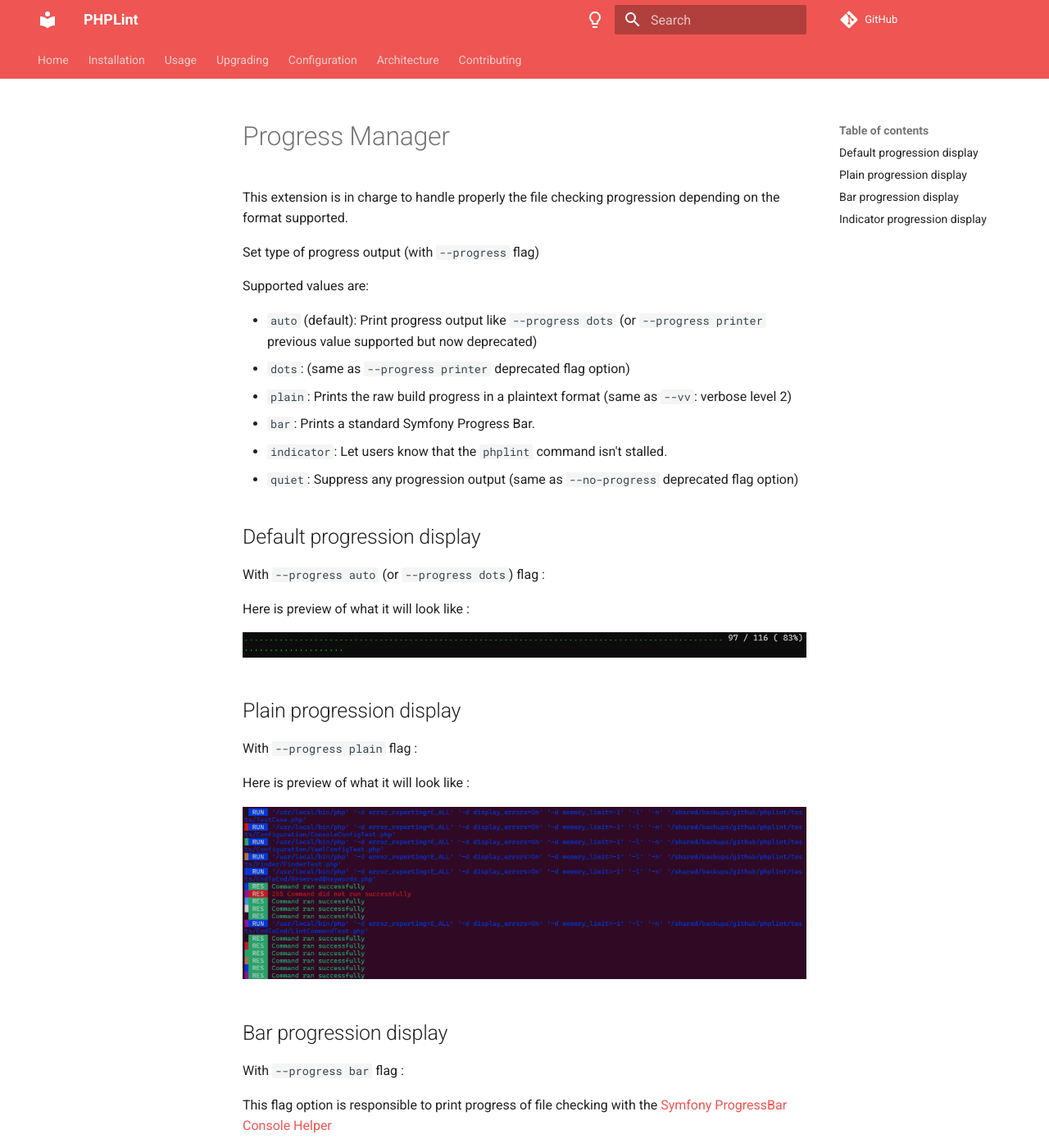
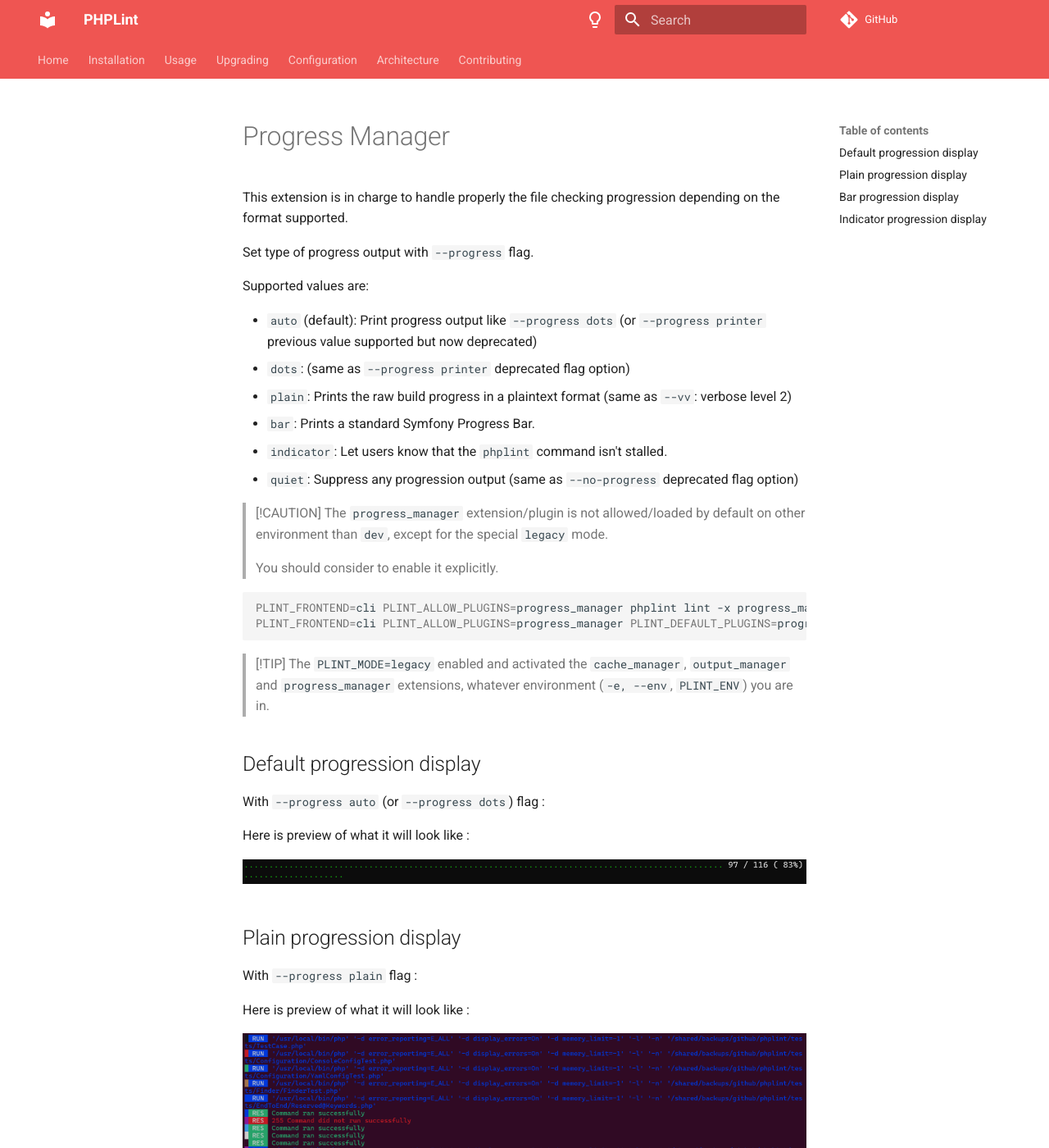
Before and after one commit to overtrue/phplint, an MkDocs documentation site: the page built from docs/extensions/progressManager.md, in a window 1280 px wide and 1400 px high. Shown: the whole window at 82% size. Built offline with MkDocs 1.6.1 and Material for MkDocs 9.7.7, drawn with Linux system fonts in a browser that asks for light colours; comment, search, counter and statistics services are not loaded.

Commit message:
updates the progress manager extension documentation

````diff
--- a/docs/extensions/progressManager.md
+++ b/docs/extensions/progressManager.md
@@ -2,7 +2,7 @@
 
 This extension is in charge to handle properly the file checking progression depending on the format supported.
 
-Set type of progress output (with `--progress` flag)
+Set type of progress output with `--progress` flag.
 
 Supported values are:
 
@@ -12,6 +12,21 @@ Supported values are:
 - `bar`: Prints a standard Symfony Progress Bar.
 - `indicator`: Let users know that the `phplint` command isn't stalled.
 - `quiet`: Suppress any progression output (same as `--no-progress` deprecated flag option)
+
+> [!CAUTION]
+> The `progress_manager` extension/plugin is not allowed/loaded by default on other environment than `dev`,
+> except for the special `legacy` mode.
+>
+> You should consider to enable it explicitly.
+
+```shell
+PLINT_FRONTEND=cli PLINT_ALLOW_PLUGINS=progress_manager phplint lint -x progress_manager /path/to/source/code -e ci --progress auto
+PLINT_FRONTEND=cli PLINT_ALLOW_PLUGINS=progress_manager PLINT_DEFAULT_PLUGINS=progress_manager phplint lint /path/to/source/code -e ci --progress auto
+```
+
+> [!TIP]
+> The `PLINT_MODE=legacy` enabled and activated the `cache_manager`, `output_manager` and `progress_manager` extensions,
+> whatever environment (`-e, --env`, `PLINT_ENV`) you are in.
 
 ## Default progression display
 
````
